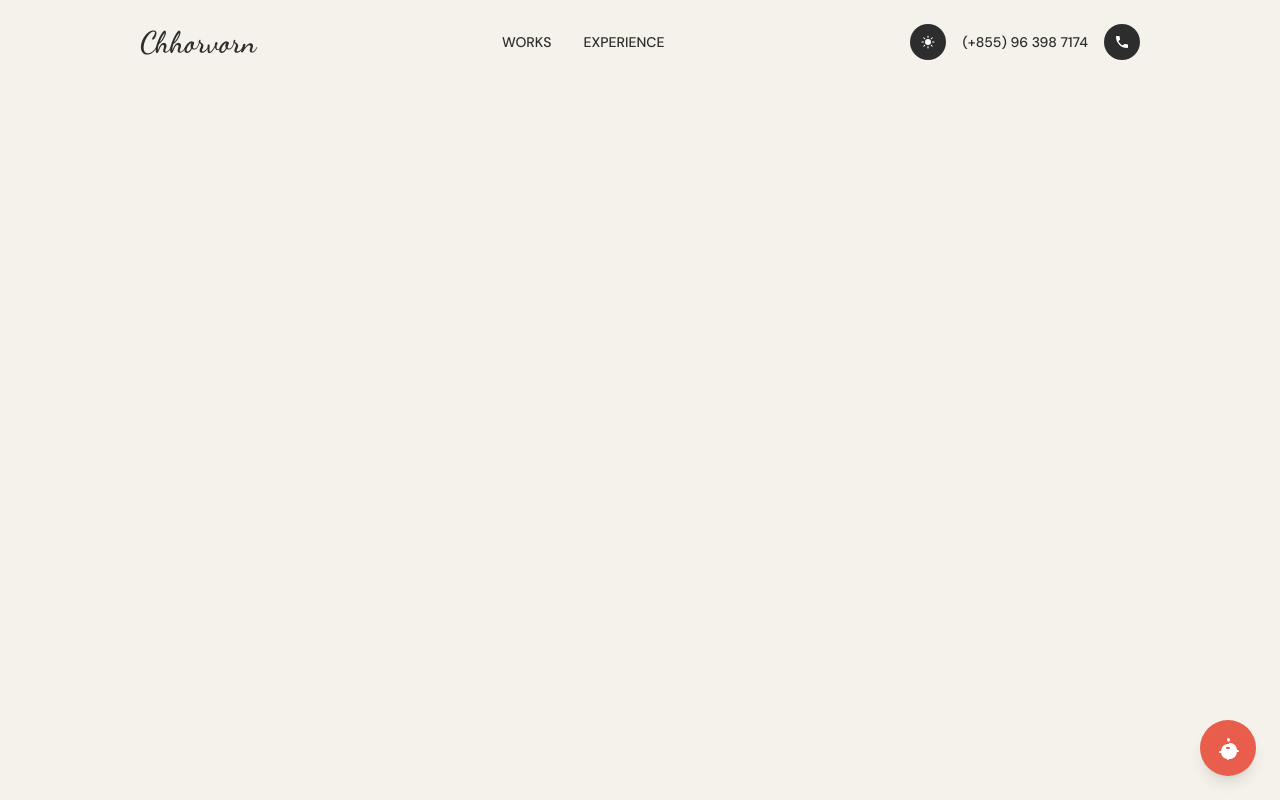
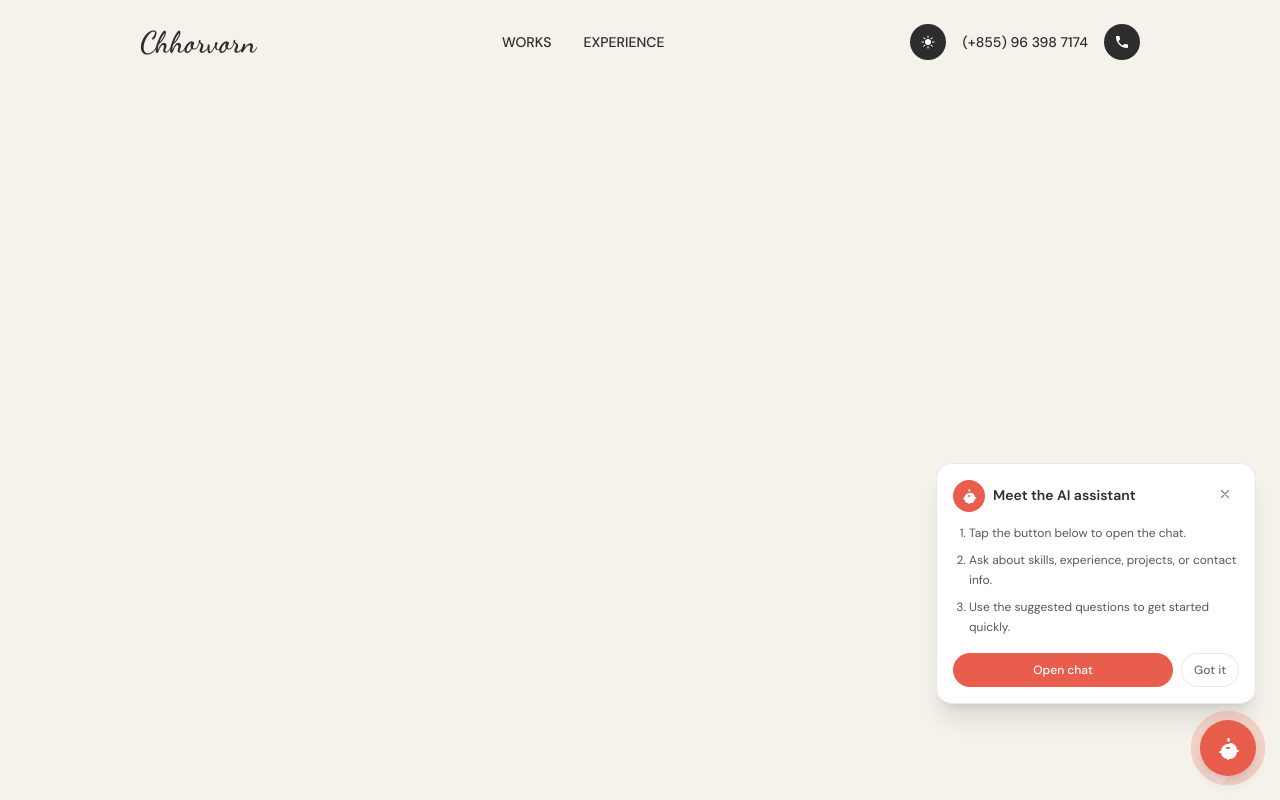
Before and after one commit to moeunchhorvorn03/portfolio, a React (Vite) app: page / in a window 1280 px wide. Shown: the top 800 px of the page. Built offline with nearby package versions, Linux system fonts and the light colour scheme; a web font is replaced by a local one.

Commit message:
Guideline

```diff
--- a/src/components/AIAssistant.tsx
+++ b/src/components/AIAssistant.tsx
@@ -16,13 +16,28 @@ const WELCOME_MESSAGE: Message = {
   suggestions: getSuggestedQuestions(),
 };
 
+const GUIDE_STORAGE_KEY = "portfolio-ai-guide-dismissed";
+
+const GUIDE_STEPS = [
+  "Tap the button below to open the chat.",
+  "Ask about skills, experience, projects, or contact info.",
+  "Use the suggested questions to get started quickly.",
+];
+
 export const AIAssistant = () => {
   const [isOpen, setIsOpen] = useState(false);
+  const [showGuide, setShowGuide] = useState(false);
   const [input, setInput] = useState("");
   const [isTyping, setIsTyping] = useState(false);
   const [messages, setMessages] = useState<Message[]>([WELCOME_MESSAGE]);
   const messagesEndRef = useRef<HTMLDivElement>(null);
   const inputRef = useRef<HTMLInputElement>(null);
+
+  useEffect(() => {
+    if (localStorage.getItem(GUIDE_STORAGE_KEY)) return;
+    const timer = window.setTimeout(() => setShowGuide(true), 1000);
+    return () => window.clearTimeout(timer);
+  }, []);
 
   useEffect(() => {
     messagesEndRef.current?.scrollIntoView({ behavior: "smooth" });
@@ -33,6 +48,16 @@ export const AIAssistant = () => {
       inputRef.current?.focus();
     }
   }, [isOpen]);
+
+  const dismissGuide = () => {
+    setShowGuide(false);
+    localStorage.setItem(GUIDE_STORAGE_KEY, "1");
+  };
+
+  const openAssistant = () => {
+    dismissGuide();
+    setIsOpen(true);
+  };
 
   const sendMessage = async (text: string) => {
     const trimmed = text.trim();
@@ -106,6 +131,84 @@ export const AIAssistant = () => {
       </AnimatePresence>
 
       <div className="fixed bottom-6 right-6 z-70 flex flex-col items-end gap-4">
+        <AnimatePresence>
+          {showGuide && !isOpen && (
+            <motion.aside
+              initial={{ opacity: 0, y: 12, scale: 0.96 }}
+              animate={{ opacity: 1, y: 0, scale: 1 }}
+              exit={{ opacity: 0, y: 8, scale: 0.98 }}
+              transition={{ duration: 0.25, ease: "easeOut" }}
+              className="w-[min(100vw-2rem,20rem)] rounded-2xl border shadow-xl p-4"
+              style={{
+                backgroundColor: "var(--surface)",
+                borderColor: "var(--border-subtle)",
+              }}
+              role="status"
+              aria-live="polite"
+            >
+              <div className="flex items-start justify-between gap-3 mb-3">
+                <div className="flex items-center gap-2">
+                  <div
+                    className="w-8 h-8 rounded-full flex items-center justify-center text-white shrink-0"
+                    style={{ backgroundColor: "var(--accent)" }}
+                  >
+                    <svg className="w-4 h-4" fill="currentColor" viewBox="0 0 24 24" aria-hidden>
+                      <path d="M12 2a2 2 0 012 2c0 .74-.4 1.39-1 1.73V7h1a7 7 0 017 7h1a1 1 0 110 2h-1.07A7.002 7.002 0 0113 22.93V23a1 1 0 11-2 0v-.07A7.002 7.002 0 015.07 17H4a1 1 0 110-2h1a7 7 0 017-7h1V5.73A2 2 0 0112 2zm-1 9a1 1 0 100 2h2a1 1 0 100-2h-2z" />
+                    </svg>
+                  </div>
+                  <h3 className="font-semibold text-sm text-(--text-dark) leading-tight">
+                    Meet the AI assistant
+                  </h3>
+                </div>
+                <button
+                  type="button"
+                  onClick={dismissGuide}
+                  className="w-7 h-7 rounded-full flex items-center justify-center text-(--text-dark)/60 hover:bg-(--border-subtle) transition-colors shrink-0"
+                  aria-label="Dismiss guide"
+                >
+                  <svg className="w-3.5 h-3.5" fill="none" stroke="currentColor" viewBox="0 0 24 24" aria-hidden>
+                    <path strokeLinecap="round" strokeLinejoin="round" strokeWidth={2} d="M6 18L18 6M6 6l12 12" />
+                  </svg>
+                </button>
+              </div>
+              <ol className="space-y-2 mb-4 pl-4 list-decimal text-xs text-(--text-dark)/80 leading-relaxed">
+                {GUIDE_STEPS.map((step) => (
+                  <li key={step}>{step}</li>
+                ))}
+              </ol>
+              <div className="flex gap-2">
+                <button
+                  type="button"
+                  onClick={openAssistant}
+                  className="flex-1 rounded-full px-3 py-2 text-xs font-medium text-white hover:opacity-90 transition-opacity"
+                  style={{ backgroundColor: "var(--accent)" }}
+                >
+                  Open chat
+                </button>
+                <button
+                  type="button"
+                  onClick={dismissGuide}
+                  className="rounded-full px-3 py-2 text-xs font-medium text-(--text-dark)/70 border hover:text-(--text-dark) transition-colors"
+                  style={{
+                    backgroundColor: "var(--surface-muted)",
+                    borderColor: "var(--border-subtle)",
+                  }}
+                >
+                  Got it
+                </button>
+              </div>
+              <div
+                className="absolute -bottom-2 right-7 w-4 h-4 rotate-45 border-r border-b"
+                style={{
+                  backgroundColor: "var(--surface)",
+                  borderColor: "var(--border-subtle)",
+                }}
+                aria-hidden
+              />
+            </motion.aside>
+          )}
+        </AnimatePresence>
+
         <AnimatePresence>
           {isOpen && (
             <motion.section
@@ -253,10 +356,24 @@ export const AIAssistant = () => {
           )}
         </AnimatePresence>
 
+        <div className="relative">
+          {showGuide && !isOpen && (
+            <motion.span
+              className="absolute inset-0 rounded-full"
+              style={{ backgroundColor: "var(--accent)" }}
+              initial={{ opacity: 0.5, scale: 1 }}
+              animate={{ opacity: 0, scale: 1.6 }}
+              transition={{ duration: 1.5, repeat: Infinity, ease: "easeOut" }}
+              aria-hidden
+            />
+          )}
           <motion.button
             type="button"
-          onClick={() => setIsOpen((open) => !open)}
-          className="w-14 h-14 rounded-full text-white shadow-lg flex items-center justify-center hover:scale-105 active:scale-95 transition-transform"
+            onClick={() => {
+              if (!isOpen) dismissGuide();
+              setIsOpen((open) => !open);
+            }}
+            className="relative w-14 h-14 rounded-full text-white shadow-lg flex items-center justify-center hover:scale-105 active:scale-95 transition-transform"
             style={{ backgroundColor: "var(--accent)" }}
             aria-label={isOpen ? "Close AI assistant" : "Open AI assistant"}
             aria-expanded={isOpen}
@@ -296,6 +413,7 @@ export const AIAssistant = () => {
           </AnimatePresence>
           </motion.button>
         </div>
+      </div>
     </>
   );
 };
```
Lines whose indentation alone changed are shown as unchanged.
